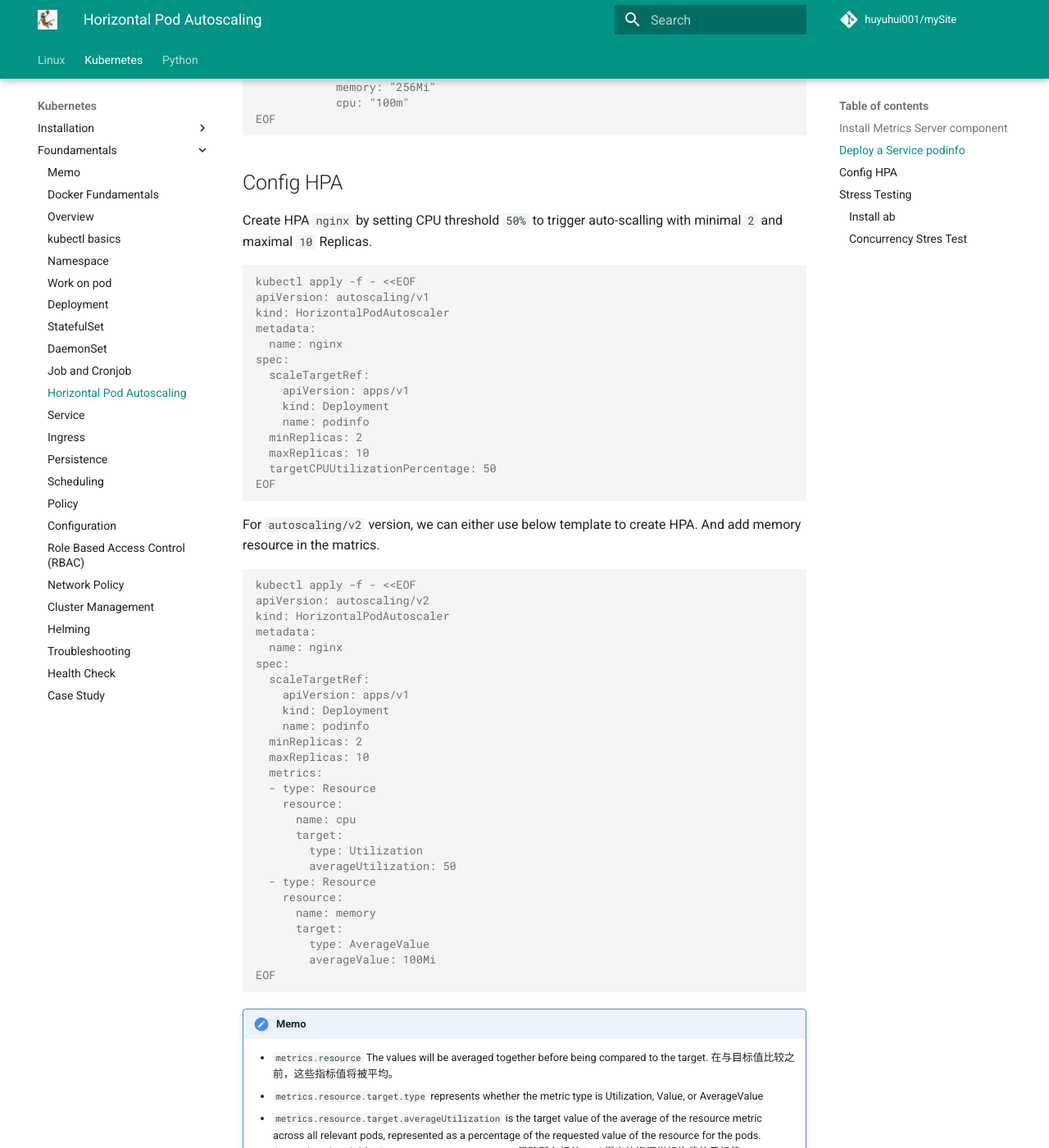
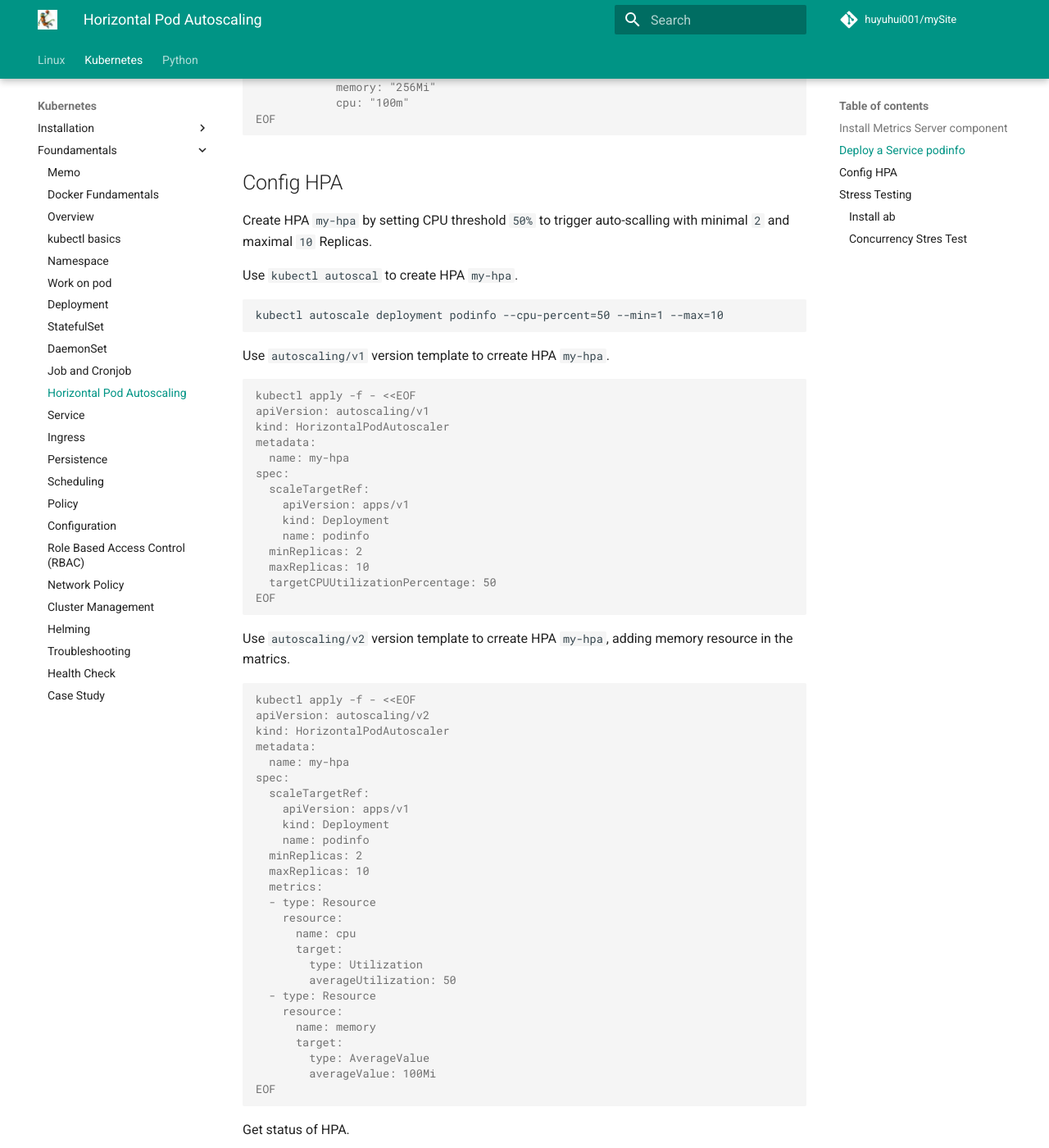
Before and after one commit to huyuhui001/mySite, an MkDocs documentation site: the page built from docs/k8s/foundamentals/hpa.md, in a window 1280 px wide and 1400 px high, scrolled down 3051 px. Shown: the whole window at 82% size. Built offline with MkDocs 1.6.1 and Material for MkDocs 9.7.7, drawn with Linux system fonts in a browser that asks for light colours; comment, search, counter and statistics services are not loaded; some of the changed text lies outside the part shown.

Commit message:
Documentation

````diff
--- a/docs/k8s/foundamentals/hpa.md
+++ b/docs/k8s/foundamentals/hpa.md
@@ -3,7 +3,7 @@
 !!! Scenario
     * Install Metrics Server component
     * Create Deployment `podinfo` and Service `podinfo` for stress testing
-    * Create HPA `nginx`
+    * Create HPA `my-hpa`
     * Stress Testing
 
 Demo:
@@ -20,7 +20,7 @@ Replace Google image by Aliyun image `image: registry.aliyuncs.com/google_contai
 sed -i 's/k8s\.gcr\.io\/metrics-server\/metrics-server\:v0\.6\.1/registry\.aliyuncs\.com\/google_containers\/metrics-server\:v0\.6\.1/g' components.yaml
 ```
 
-Change `arg` of `metrics-server` by adding `--kubelet-insecure-tls` to disable tls certificate validation.
+Change `arg` of deployment `metrics-server` by adding `--kubelet-insecure-tls` to disable tls certificate validation.
 ```console
 vi components.yaml
 ```
@@ -142,20 +142,26 @@ spec:
             memory: "256Mi"
             cpu: "100m"
 EOF
-
 ```
 
 
 
 ## Config HPA
 
-Create HPA `nginx` by setting CPU threshold `50%` to trigger auto-scalling with minimal `2` and maximal `10` Replicas.
+Create HPA `my-hpa` by setting CPU threshold `50%` to trigger auto-scalling with minimal `2` and maximal `10` Replicas.
+
+Use `kubectl autoscal` to create HPA `my-hpa`.
+```
+kubectl autoscale deployment podinfo --cpu-percent=50 --min=1 --max=10
+```
+
+Use `autoscaling/v1` version template to crreate HPA `my-hpa`.
 ```console
 kubectl apply -f - <<EOF
 apiVersion: autoscaling/v1
 kind: HorizontalPodAutoscaler
 metadata:
-  name: nginx
+  name: my-hpa
 spec:
   scaleTargetRef:
     apiVersion: apps/v1
@@ -167,14 +173,13 @@ spec:
 EOF
 ```
 
-For `autoscaling/v2` version, we can either use below template to create HPA.
-And add memory resource in the matrics.
+Use `autoscaling/v2` version template to crreate HPA `my-hpa`, adding memory resource in the matrics.
 ```console
 kubectl apply -f - <<EOF
 apiVersion: autoscaling/v2
 kind: HorizontalPodAutoscaler
 metadata:
-  name: nginx
+  name: my-hpa
 spec:
   scaleTargetRef:
     apiVersion: apps/v1
@@ -198,6 +203,16 @@ spec:
 EOF
 ```
 
+Get status of HPA.
+```console
+kubectl get hpa
+```
+Result:
+```
+NAME     REFERENCE            TARGETS   MINPODS   MAXPODS   REPLICAS   AGE
+my-hpa   Deployment/podinfo   2%/50%    2         10        2          60s
+```
+
 !!! Memo
     * `metrics.resource` The values will be averaged together before being compared to the target. 在与目标值比较之前，这些指标值将被平均。
     * `metrics.resource.target.type` represents whether the metric type is Utilization, Value, or AverageValue
@@ -205,18 +220,8 @@ EOF
     * `metrics.resource.target.averageValue` (Quantity) is the target value of the average of the metric across all relevant pods (as a quantity). 跨所有 Pod 得出的指标均值的目标值（以数量形式给出）。
     * `metrics.resource.target.value` (Quantity) is the target value of the metric (as a quantity). 是指标的目标值（以数量形式给出）。
 
-
-
-Get status of HPA.
-```console
-kubectl get hpa
-```
-Result:
-```
-NAME    REFERENCE            TARGETS   MINPODS   MAXPODS   REPLICAS   AGE
-nginx   Deployment/podinfo   5%/50%    2         10        2          21s
-```
-
+!!! info
+    [Algorithm details](https://kubernetes.io/docs/tasks/run-application/horizontal-pod-autoscale/#algorithm-details)
 
 
 
@@ -282,12 +287,13 @@ kubectl get hpa -w
 ```
 After several hours, we can see below result with above command.
 ```
-NAME    REFERENCE            TARGETS   MINPODS   MAXPODS   REPLICAS   AGE
-nginx   Deployment/podinfo   0%/50%    2         10        2          8h
+NAME     REFERENCE            TARGETS   MINPODS   MAXPODS   REPLICAS   AGE
+my-hpa   Deployment/podinfo   2%/50%    2         10        2          60s
 ```
 
 Clean up.
 ```console
 kubectl delete service podinfo
 kubectl delete deployment podinfo
+kubectl delete hpa my-hpa
 ```
````
Also changed, not shown: other parts of docs/k8s/foundamentals/hpa.md (+1 -1 lines).
